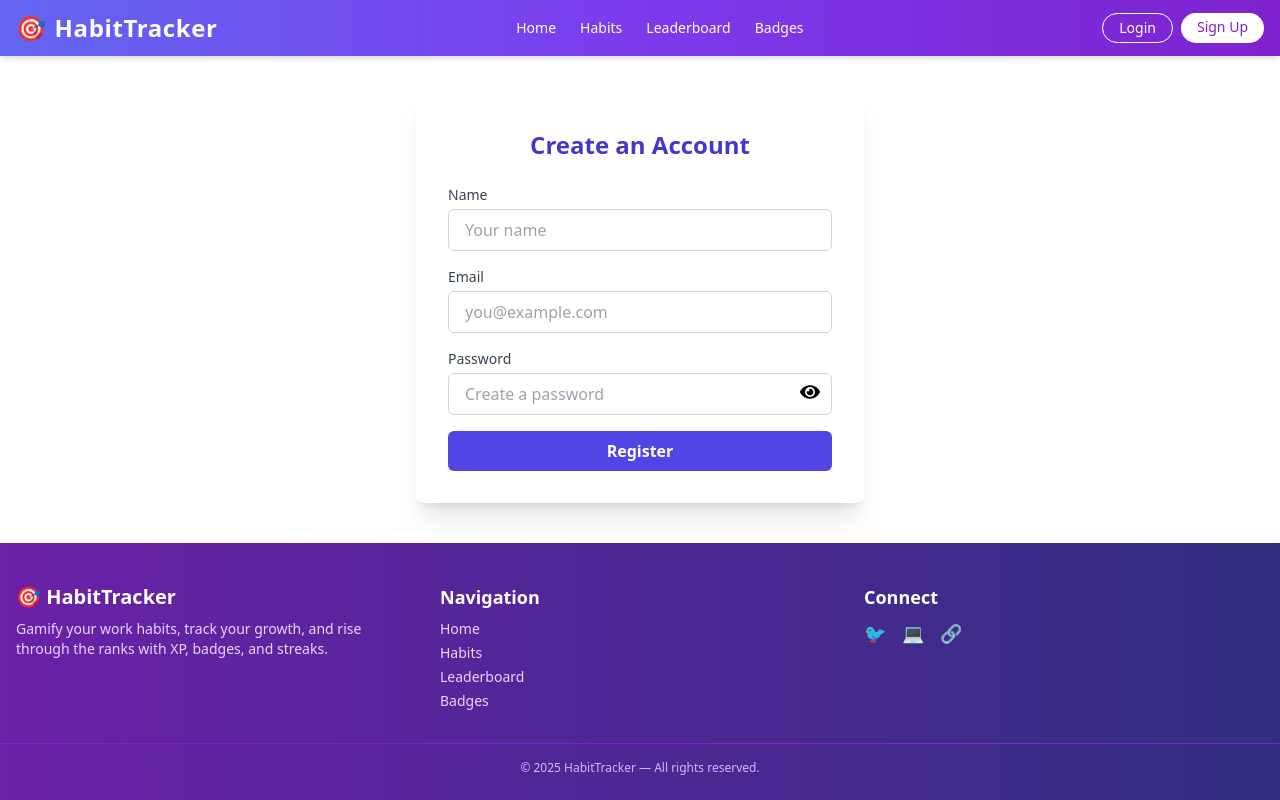
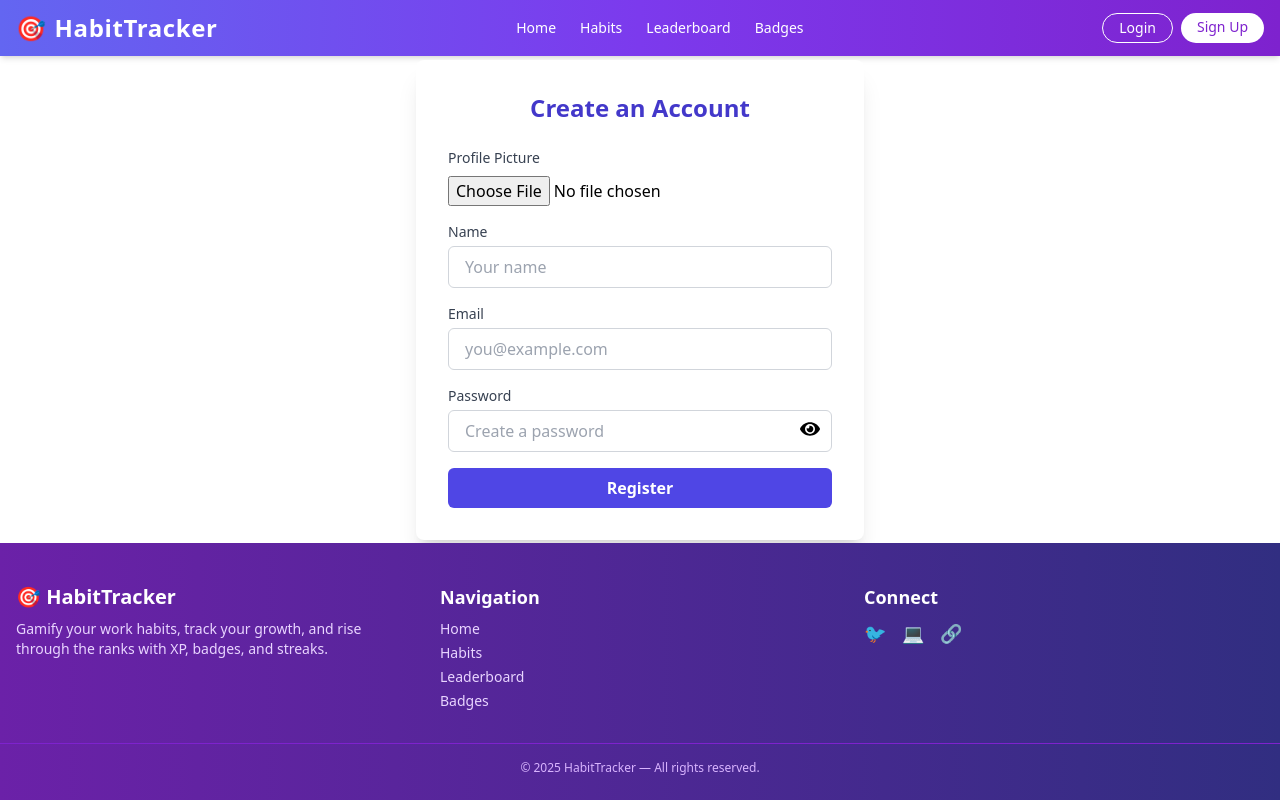
Before and after one commit to DarshiVinushika/Gamified_Habit_Tracker, a React (Create React App) app in the folder frontend/: page /register in a window 1280 px wide. Built offline with nearby package versions, Linux system fonts and the light colour scheme.

Commit message:
Profile picture uploading while registering

```diff
--- a/frontend/src/Pages/Register.js
+++ b/frontend/src/Pages/Register.js
@@ -15,6 +15,7 @@ const Register = () => {
   const [errorMsg, setErrorMsg] = useState("");
   const [loading, setLoading] = useState(false);
   const [showPassword, setShowPassword] = useState(false);
+  const [profilePicFile, setProfilePicFile] = useState(null);
 
   const handleRegister = async (e) => {
     e.preventDefault();
@@ -22,15 +23,23 @@ const Register = () => {
     setLoading(true);
 
     try {
-      await axios.post("http://localhost:8080/api/users/register", {
-        name,
-        email,
-        password,
-        role: "intern",
+      const formData = new FormData();
+      formData.append("name", name);
+      formData.append("email", email);
+      formData.append("password", password);
+      formData.append("role", "intern");
+      if (profilePicFile) {
+        formData.append("profilePic", profilePicFile); // 👈 field name should match backend
+      }
+
+      await axios.post("http://localhost:8080/api/users/register", formData, {
+        headers: {
+          "Content-Type": "multipart/form-data",
+        },
       });
 
+      toast.success("Registered successfully!");
       navigate("/dashboard");
-      toast.success("Registered successfully!");
     } catch (err) {
       const message =
         err.response?.data?.message || "Registration failed. Try again.";
@@ -39,6 +48,7 @@ const Register = () => {
       setLoading(false);
     }
   };
+
 
   return (
     <div className="flex flex-col min-h-screen">
@@ -55,6 +65,23 @@ const Register = () => {
           )}
 
           <form onSubmit={handleRegister} className="space-y-4">
+            <div>
+              <label
+                htmlFor="profilePic"
+                className="block text-sm font-medium text-gray-700 mb-1"
+              >
+                Profile Picture
+              </label>
+              <input
+                type="file"
+                id="profilePic"
+                name="profilePic"
+                accept="image/*"
+                onChange={(e) => setProfilePicFile(e.target.files[0])}
+                className="mt-1"
+              />
+            </div>
+
             <div>
               <label className="block text-sm font-medium text-gray-700">
                 Name
@@ -112,9 +139,9 @@ const Register = () => {
               type="submit"
               disabled={loading}
               className={`w-full bg-indigo-600 text-white font-semibold py-2 rounded-md hover:bg-indigo-700 transition
-    flex justify-center items-center
-    ${loading ? "opacity-50 cursor-not-allowed" : ""}
-  `}
+                flex justify-center items-center
+                ${loading ? "opacity-50 cursor-not-allowed" : ""}
+              `}
             >
               {loading && (
                 <svg
```
Also changed, not shown: 3 other files (tests, documents, lock files or other folders).
